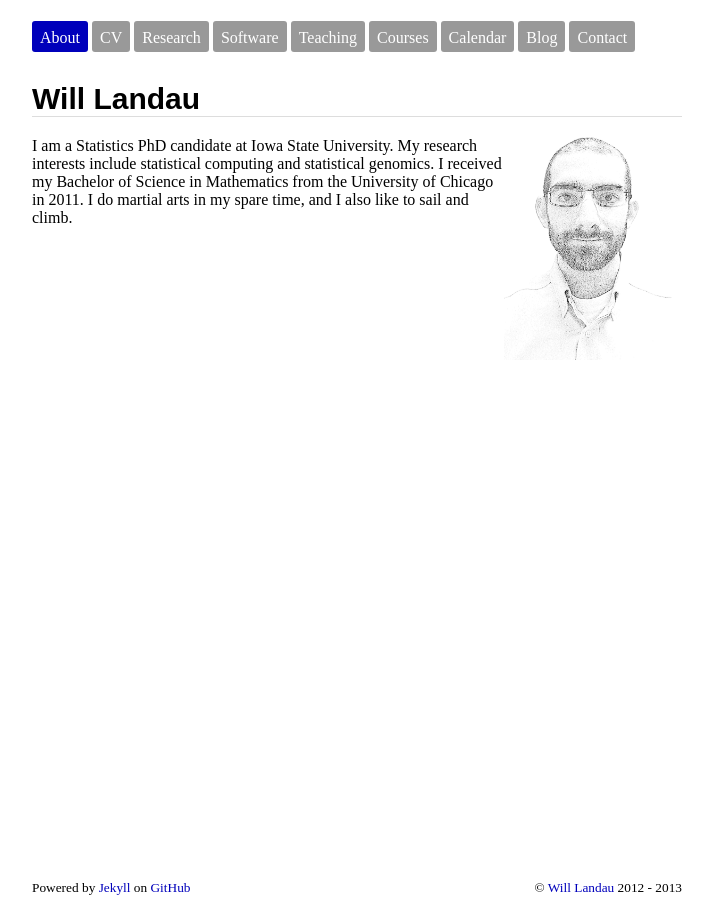
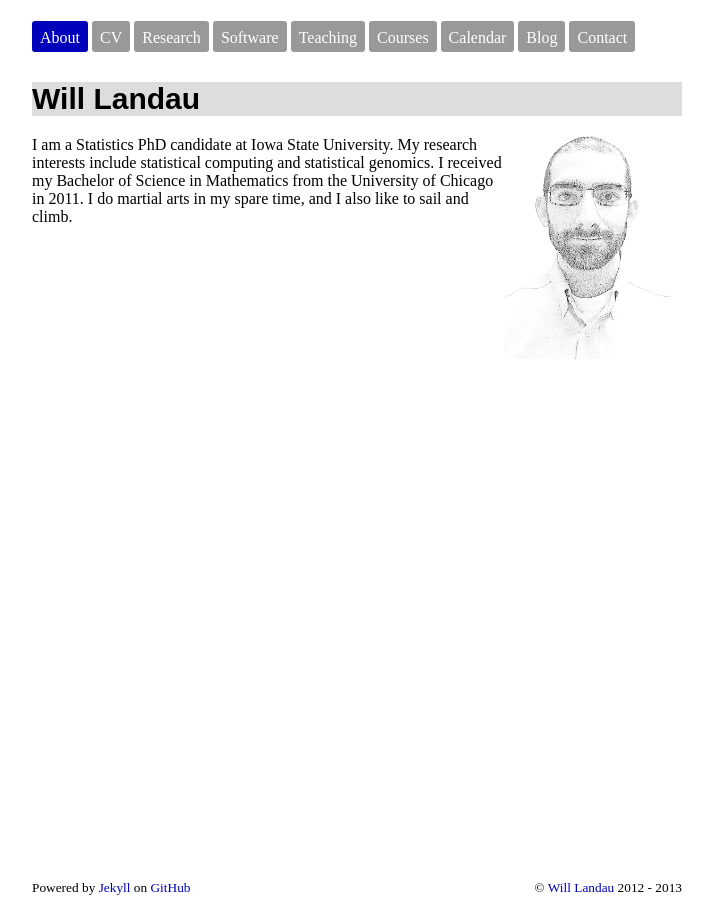
Before and after one commit to wlandau/wlandau.github.io, a Jekyll site: the page built from index.html, in a window 1280 px wide. Shown: the whole page, without its empty margins (303-1016 px from the left). Built offline with Jekyll 4.4.1, drawn with Linux system fonts in a browser that asks for light colours; nearby versions of some CDN libraries.

Commit message:
playing with headings

```diff
--- a/css/wml-custom.css
+++ b/css/wml-custom.css
@@ -15,7 +15,8 @@ h1, h2, h3, h4{
 
 h1{
   font-size: 30px;
-  border-bottom: 1px solid #DDDDDD;
+ /* border-bottom: 1px solid #DDDDDD; */
+   background: #DDDDDD;
 }
 
 h2{
```
